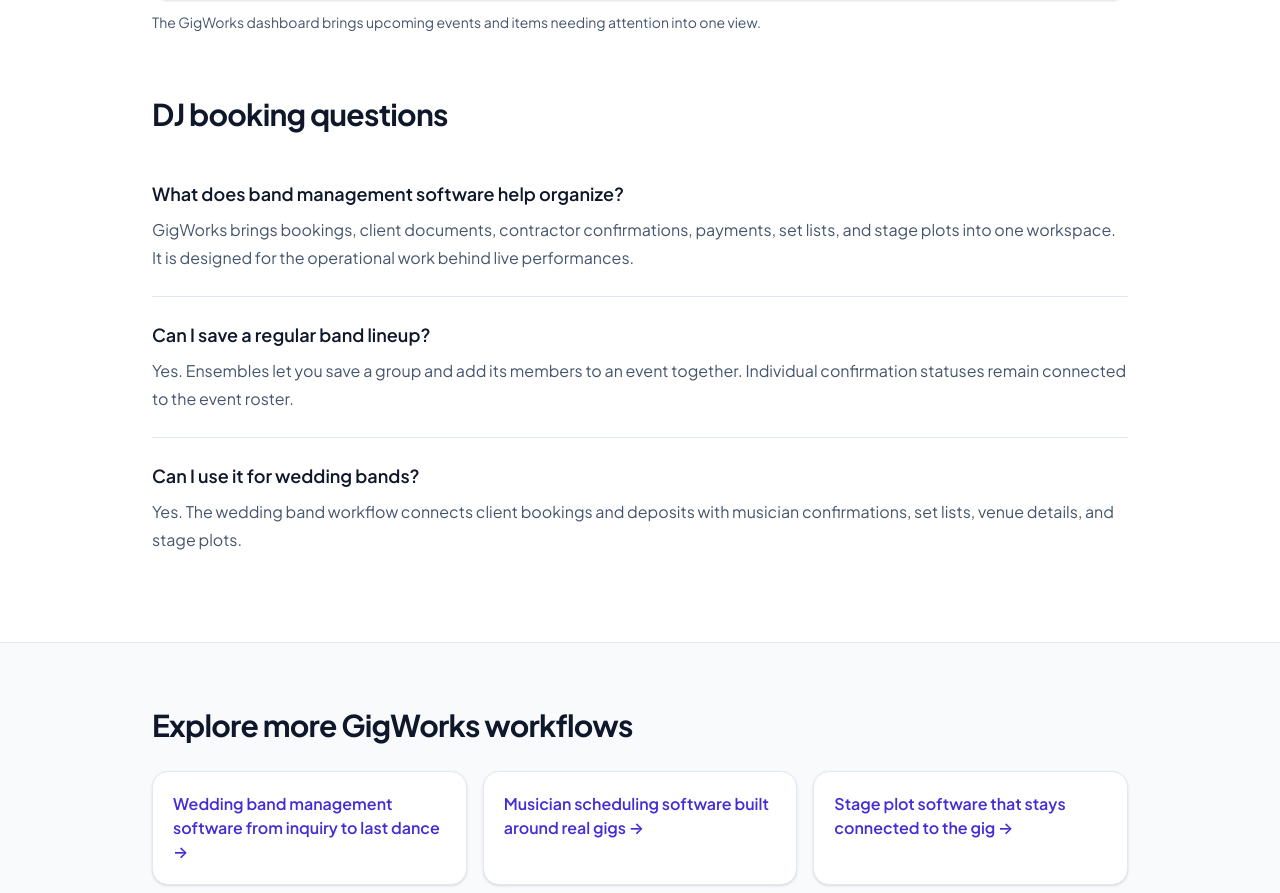
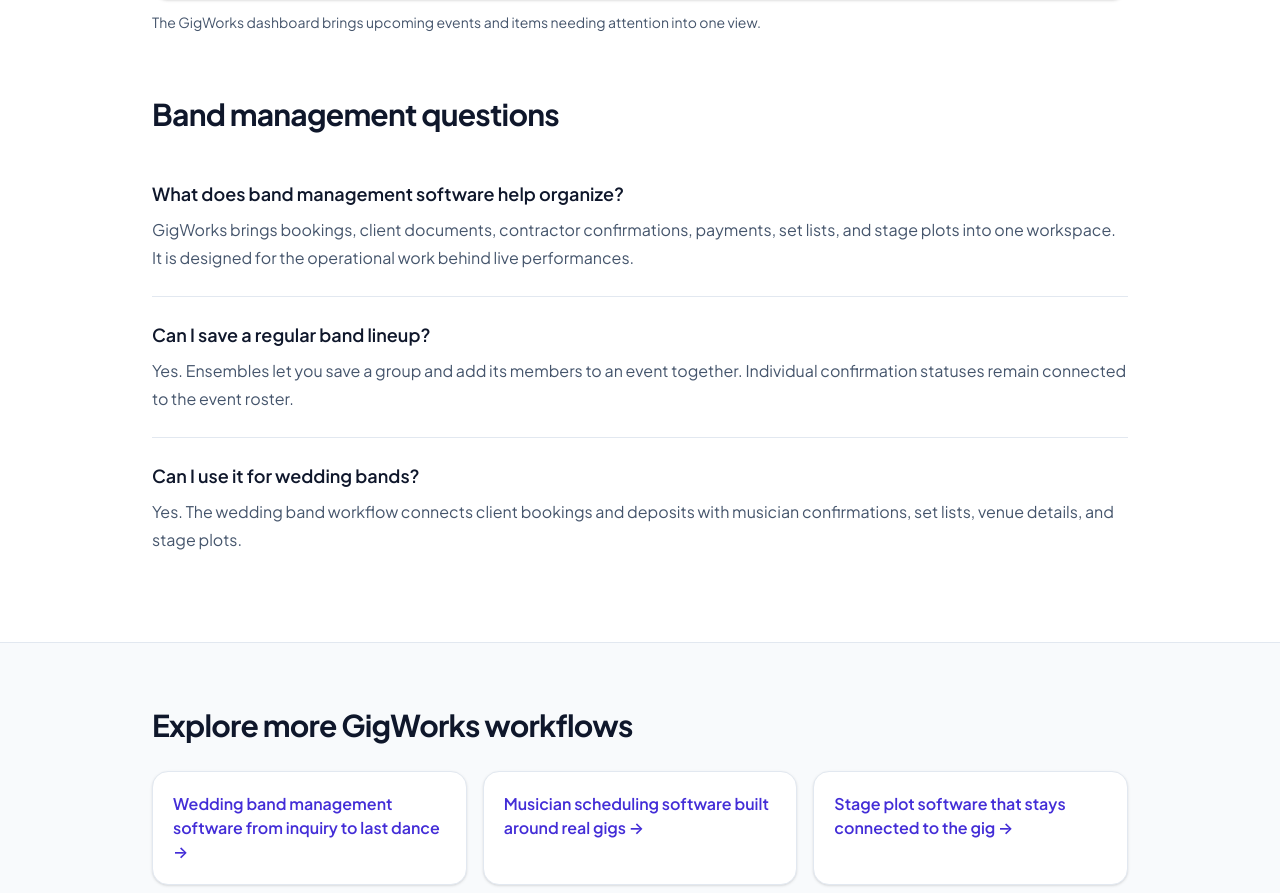
Before and after one commit to shayalieb/EVL, a React (Vite) app: page /band-management-software in a window 1280 px wide. Shown: the part 2349-3242 px from the top of the page. Built offline with nearby package versions, Linux system fonts and the light colour scheme; no server answers.

Commit message:
Use workflow-specific headings on all public landing pages

```diff
--- a/src/pages/SeoLandingPage.jsx
+++ b/src/pages/SeoLandingPage.jsx
@@ -52,7 +52,7 @@ export default function SeoLandingPage() {
         </section>
 
         {page.details && (
-          <section aria-label="DJ booking workflow in detail" className="mx-auto max-w-5xl px-4 pb-16 sm:px-6">
+          <section aria-label={`${page.eyebrow} workflow in detail`} className="mx-auto max-w-5xl px-4 pb-16 sm:px-6">
             <div className="grid gap-8 md:grid-cols-2">
               {page.details.map((detail) => (
                 <article key={detail.heading}>
@@ -72,7 +72,7 @@ export default function SeoLandingPage() {
 
         {page.faqs && (
           <section aria-labelledby="booking-questions" className="mx-auto max-w-5xl px-4 pb-16 sm:px-6">
-            <h2 id="booking-questions" className="text-3xl font-bold tracking-tight">DJ booking questions</h2>
+            <h2 id="booking-questions" className="text-3xl font-bold tracking-tight">{page.faqHeading || 'Questions about this workflow'}</h2>
             <div className="mt-6 divide-y divide-slate-200">
               {page.faqs.map((faq) => (
                 <article key={faq.question} className="py-6">
```
